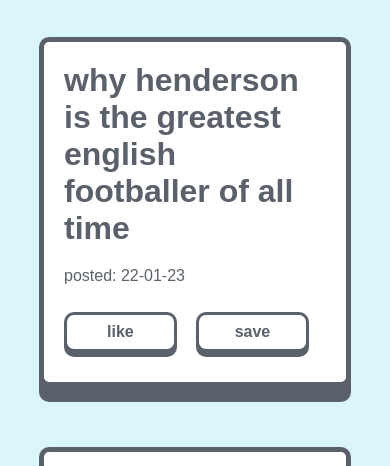
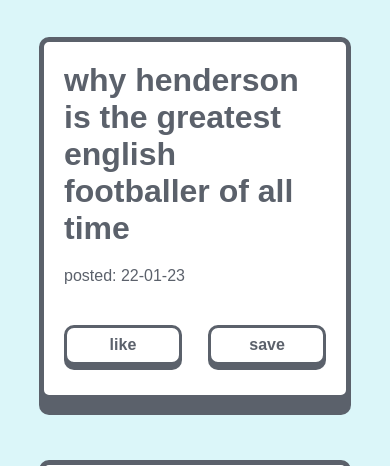
Before and after one commit to jaynil206/thestinkster, a plain HTML site: page index.html in a window 390 px wide. Shown: the part 165-631 px from the top of the page. Drawn offline with Linux system fonts and the light colour scheme.

Commit message:
fixed css bugs

```diff
--- a/css/collection.css
+++ b/css/collection.css
@@ -75,17 +75,19 @@ li {
     justify-content: space-between;
 }
 
-/* ARTICLE CARDS */
 
 .article-compact {
     background-color: #fff;
     box-shadow: 0px 15px #5b616b;
-    height: 400px;
     min-width: 300px;
     padding: 20px;
     margin-bottom: 60px;
     border: solid 5px;
     border-radius: 10px;
+}
+
+.article-compact .information {
+    height: 300px;
 }
 
 .article-compact:hover {
@@ -94,18 +96,34 @@ li {
     transition: all 0.25s ease-in-out;
 }
 
+.article-compact .interactivity {
+    display: flex;
+    width: 100%;
+    justify-content: space-between;
+    margin: 0 auto;
+}
+
+.article-compact button:hover {
+    cursor: pointer;
+}
+
+.article-compact button:active {
+    box-shadow: none;
+    height: 35px;
+}
+
 .like-button, .bookmark-button {
     background-color: white;
     padding: 6px 12px;
-    margin-right: 15px;
     height: 40px;
-    width: 43%;
+    width: 45%;
     border: 3px solid;
     font-size: 1rem;
     font-weight: 900;
     box-shadow: 0px 5px;
     border-radius: 10px;
     z-index: 1;
+    margin-bottom: 10px;
 }
 
 
@@ -120,10 +138,6 @@ li {
 .article-compact button:active {
     box-shadow: none;
     height: 35px;
-}
-
-.information {
-    height: 300px;
 }
 
 .statpad {
@@ -151,6 +165,8 @@ li {
     margin-bottom: 20px;
     font-size: 7rem;
 }
+
+
 
 /* ARTICLE INFO */
 
@@ -270,6 +286,7 @@ li {
     border: solid 5px;
     box-shadow: 0px 15px;
     margin-bottom: 50px;
+    height: auto;
 }
 
 .comment-section h1 {
@@ -329,14 +346,6 @@ li {
         margin: 60px auto;
     }
 
-    .article-compact {
-        height: 350px;
-    }
-
-    .information {
-        height: 250px;
-    }
-
     .statpad {
         height: auto;
     }
@@ -379,15 +388,43 @@ li {
         grid-template-columns: 100%;
     }
 
-    .article-compact {
-        height: 350px;
-    }
-
-    .information {
-        height: 250px;
+    .article-compact .information {
+        height: auto;
     }
 
     .statpad {
         height: auto;
     }
+
+    /* SPOTLIGHT */
+
+    .spotlightHeader {
+        margin-top: 30px;
+        margin-left: 5%;
+    }
+
+    .spotlight-canvas {
+        width: 90%;
+    }
+
+    .spotlightText {
+        font-size: 1rem;
+    }
+
+    .spotlightTitle {
+        font-size: 1.25rem;
+    }
+
+    .spotlightDate {
+        padding-bottom: 15px;
+        font-size: 1rem;
+    }
+
+    .article-canvas {
+        padding: 40px 20px;
+    }
+
+    .comment-section {
+        padding: 40px 20px;
+    }
 }
--- a/css/index.css
+++ b/css/index.css
@@ -83,7 +83,6 @@ li {
 .article-compact {
     background-color: #fff;
     box-shadow: 0px 15px #5b616b;
-    height: 400px;
     min-width: 300px;
     padding: 20px;
     margin-bottom: 60px;
@@ -91,10 +90,21 @@ li {
     border-radius: 10px;
 }
 
+.article-compact .information {
+    height: 300px;
+}
+
 .article-compact:hover {
     background-color: #dbf9df;
     cursor: pointer;
     transition: all 0.25s ease-in-out;
+}
+
+.article-compact .interactivity {
+    display: flex;
+    width: 100%;
+    justify-content: space-between;
+    margin: 0 auto;
 }
 
 .article-compact button:hover {
@@ -109,15 +119,15 @@ li {
 .like-button, .bookmark-button {
     background-color: white;
     padding: 6px 12px;
-    margin-right: 15px;
     height: 40px;
-    width: 43%;
+    width: 45%;
     border: 3px solid;
     font-size: 1rem;
     font-weight: 900;
     box-shadow: 0px 5px;
     border-radius: 10px;
     z-index: 1;
+    margin-bottom: 10px;
 }
 
 /* ARTICLE INFO */
@@ -126,9 +136,9 @@ li {
     margin-bottom: 40px;
 }
 
-.information {
-    height: 300px;
-}
+/* .information {
+    height: 100px;
+} */
 
 .title {
     margin-bottom: 20px;
@@ -227,6 +237,7 @@ li {
     border-radius: 10px;
     border: solid 5px;
     box-shadow: 0px 15px;
+    margin-bottom: 50px;
 }
 
 .comment-section h1 {
@@ -285,14 +296,6 @@ li {
         margin: 40px auto;
     }
 
-    .article-compact {
-        height: 350px;
-    }
-
-    .information {
-        height: 250px;
-    }
-
     /* SPOTLIGHT */
     .spotlight-canvas {
         display: none;
@@ -320,4 +323,40 @@ li {
         grid-template-columns: 100%;
         margin: 40px auto;
     }
+
+    .article-compact .information {
+        height: auto;
+    }
+
+    /* SPOTLIGHT */
+
+    .spotlightHeader {
+        margin-top: 30px;
+        margin-left: 2.5%;
+    }
+
+    .spotlight-canvas {
+        width: 90%;
+    }
+
+    .spotlightText {
+        font-size: 1rem;
+    }
+
+    .spotlightTitle {
+        font-size: 1.25rem;
+    }
+
+    .spotlightDate {
+        padding-bottom: 15px;
+        font-size: 1rem;
+    }
+
+    .article-canvas {
+        padding: 40px 20px;
+    }
+
+    .comment-section {
+        padding: 40px 20px;
+    }
 }
--- a/index.html
+++ b/index.html
@@ -38,12 +38,14 @@
                     <button type="button" class="spotlight-bookmark-button">save</button>
                 </div>
             </div>
-            <div class="comment-section">
-                <textarea class='add-comment' placeholder="Press enter to add your comment. Your comment must have at least 10 characters."></textarea>
-                <div class="divider">
-                    <p>* * *</p>
+            <div>
+                <div class="comment-section">
+                    <textarea class='add-comment' placeholder="Press enter to add your comment. Your comment must have at least 10 characters."></textarea>
+                    <div class="divider">
+                        <p>* * *</p>
+                    </div>
+                    <div class="comment-tray"></div>
                 </div>
-                <div class="comment-tray"></div>
             </div>
         </div>
     </main>
--- a/scripts/main.js
+++ b/scripts/main.js
@@ -109,8 +109,10 @@ function displayArticle(article) {
         bookmarkButton.textContent = 'saved';
     }
     // append the element to the parent
+    let articleBox = document.createElement('div');
+    articleBox.appendChild(articleCard);
     let articleContainer = document.querySelector('.article-grid');
-    articleContainer.appendChild(articleCard);
+    articleContainer.appendChild(articleBox);
 }
 
 // let us write a function that deals with likes using event delegation
```
Also changed, not shown: collection.html (+7 -5 lines).
